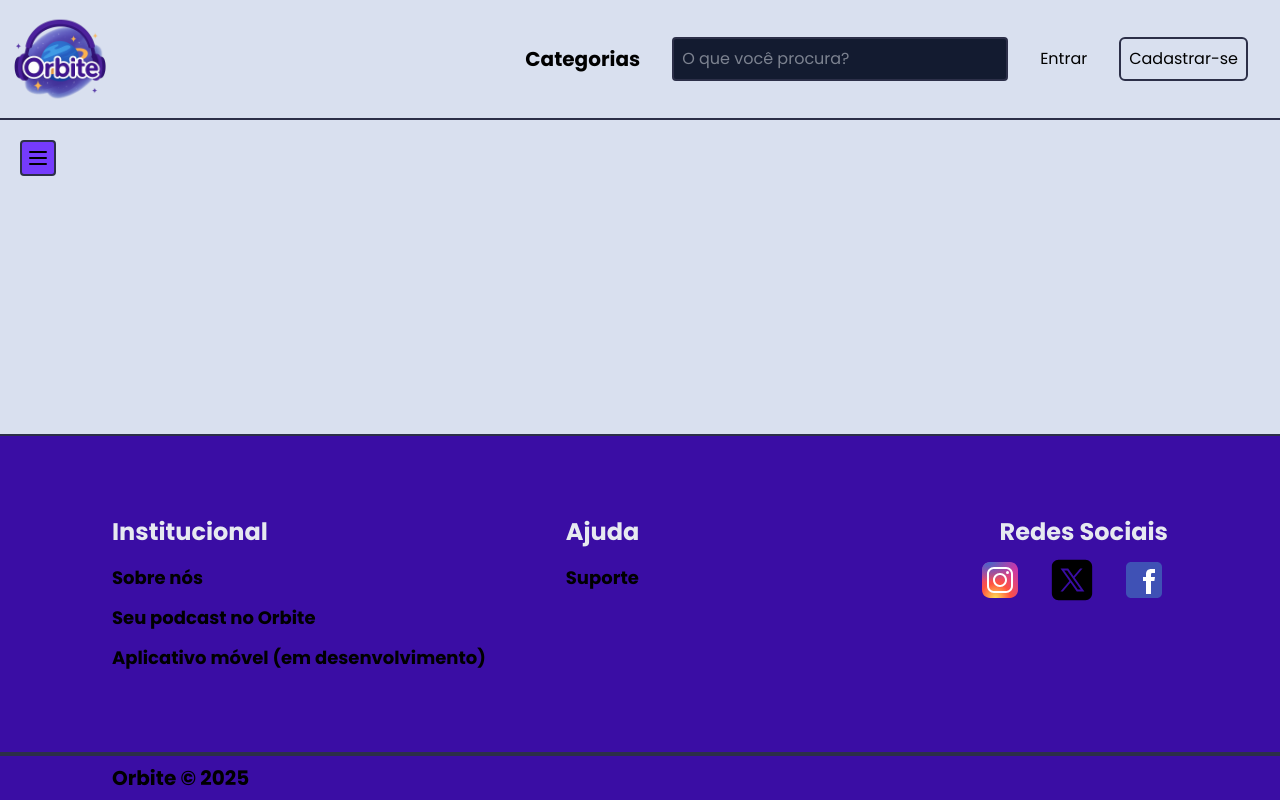
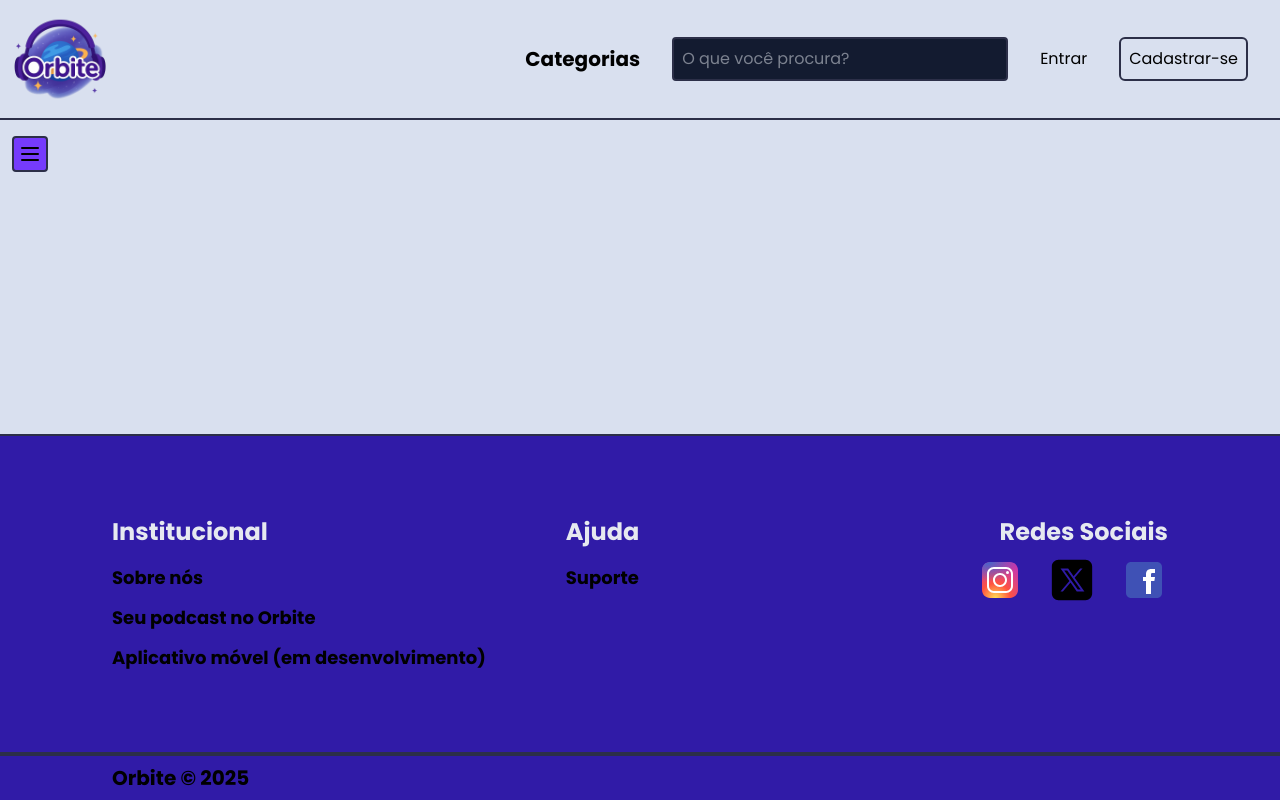
Before and after one commit to GabrielEnzoVidaldeAlmeida/orbite_next, a Next.js app: page / in a window 1280 px wide. Built offline with nearby package versions, Linux system fonts and the light colour scheme.

Commit message:
arrumando cores do footer

```diff
--- a/src/app/globals.css
+++ b/src/app/globals.css
@@ -36,7 +36,8 @@
   --color-orbite-bg-input: #131b30;
   --color-orbite-caret-light: #753bfc;
 
-  --color-orbite-footer-light: #3a0da4;
+  /* --color-orbite-footer-light: #3a0da4; */
+  --color-orbite-footer-light: #301ba7;
 
   --color-orbite-links-hover-light: #ae95de;
 
--- a/src/components/BtnLateral/index.tsx
+++ b/src/components/BtnLateral/index.tsx
@@ -3,7 +3,7 @@ import { Menu } from "lucide-react";
 
 export default function BtnLateral() {
   return (
-    <button className="hover:brightness-75 m-5 transition cursor-pointer">
+    <button className="hover:brightness-75 mt-4 ml-3 transition cursor-pointer">
       <Menu
         className={clsx(
           "text-black bg-orbite-caret-light dark:bg-orbite-caret-dark",
```
